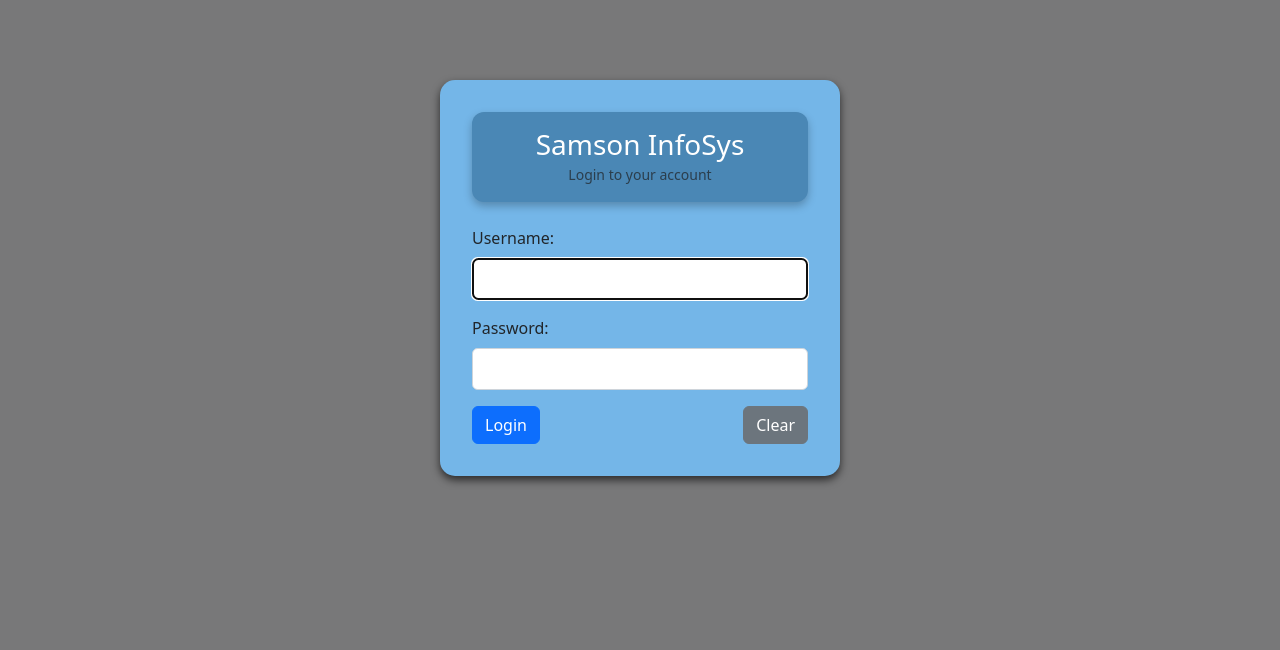
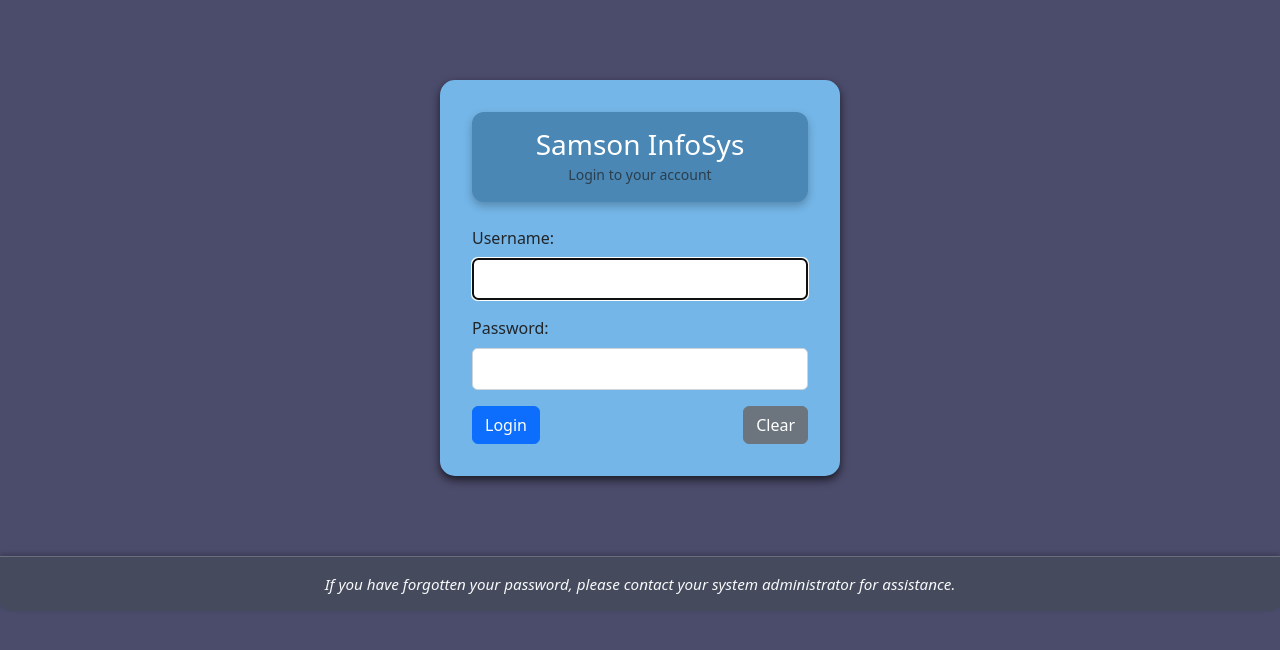
Before and after one commit to angelsamson2B/student-info-system, a Django app: page /accounts/login/ in a window 1280 px wide. Shown: the top 650 px of the page. Run offline with Django 3.2, Linux system fonts and the light colour scheme; some libraries are stand-ins or nearby versions.

Commit message:
update, student_deleted.html

```diff
--- a/student_info_system/settings.py
+++ b/student_info_system/settings.py
@@ -8,7 +8,7 @@ SECRET_KEY = '#4&=!&o16nc2-nol*_f47*-5-x=fwg0)dda2jd$61wr*4u6(wc'
 # SECURITY WARNING: don't run with debug turned on in production!
 DEBUG = True
 
-ALLOWED_HOSTS = ['127.0.0.1', 'localhost', 'ab76-103-13-184-42.ngrok-free.app', 'samsoninfosys.localtest.me']
+ALLOWED_HOSTS = ['127.0.0.1', '192.168.1.7', 'localhost', 'b735-131-226-104-8.ngrok-free.app', 'samsoninfosys.localtest.me']
 
 # Application definition
 INSTALLED_APPS = [
@@ -103,5 +103,5 @@ LOGIN_REDIRECT_URL = '/'
 LOGOUT_REDIRECT_URL = '/accounts/login/'
 
 CSRF_TRUSTED_ORIGINS = [
-    'https://ab76-103-13-184-42.ngrok-free.app',
+    'https://b735-131-226-104-8.ngrok-free.app',
 ]
--- a/students/templates/registration/login.html
+++ b/students/templates/registration/login.html
@@ -6,9 +6,10 @@
     <title>Login | Samson InfoSys</title>
     <meta name="viewport" content="width=device-width, initial-scale=1">
     <link rel="stylesheet" href="{% static 'students/css/bootstrap.min.css' %}">
+    <link rel="icon" href="{% static 'students/favicon.png' %}" type="image/png">
     <style>
         body {
-            background-color:rgb(120, 120, 121);
+            background-color:rgb(75, 75, 107);
         }
         .login-box {
             max-width: 400px;
@@ -71,6 +72,21 @@
             0% { transform: rotate(0deg); }
             100% { transform: rotate(360deg); }
         }
+        .footer-sys {
+            text-align: center;
+            margin-top: 3rem;
+            padding: 1rem;
+            font-size: 0.95rem;
+            color: #f8f9fa;
+            background-color:rgba(65, 75, 83, 0.56);
+            border-top: 1px solid rgba(255, 255, 255, 0.2);
+            border-radius: 0 0 10px 10px;
+            box-shadow: 0 -2px 5px rgba(0, 0, 0, 0.2);
+        }
+        .footer-sys p {
+            margin: 0;
+            font-style: italic;
+        }
     </style>
 </head>
 <body>
@@ -108,6 +124,9 @@
     <div id="loadingOverlay" class="loading-overlay" style="display: none;">
         <div class="spinner"></div>
     </div>
+    <div class="footer-sys">
+        <p>If you have forgotten your password, please contact your system administrator for assistance.</p>
+    </div>
     <script>
         function resetForm() {
             document.getElementById("loginForm").reset();
```
Also changed, not shown: students/templates/students/student_confirm_delete.html (deleted, +0 -7 lines), students/templates/students/student_deleted.html (added, +42 -0 lines), students/templates/students/student_form.html (+6 -3 lines), students/templates/students/student_list.html (+4 -4 lines), students/views.py (+7 -5 lines), db.sqlite3, students/static/students/favicon.png (added).
